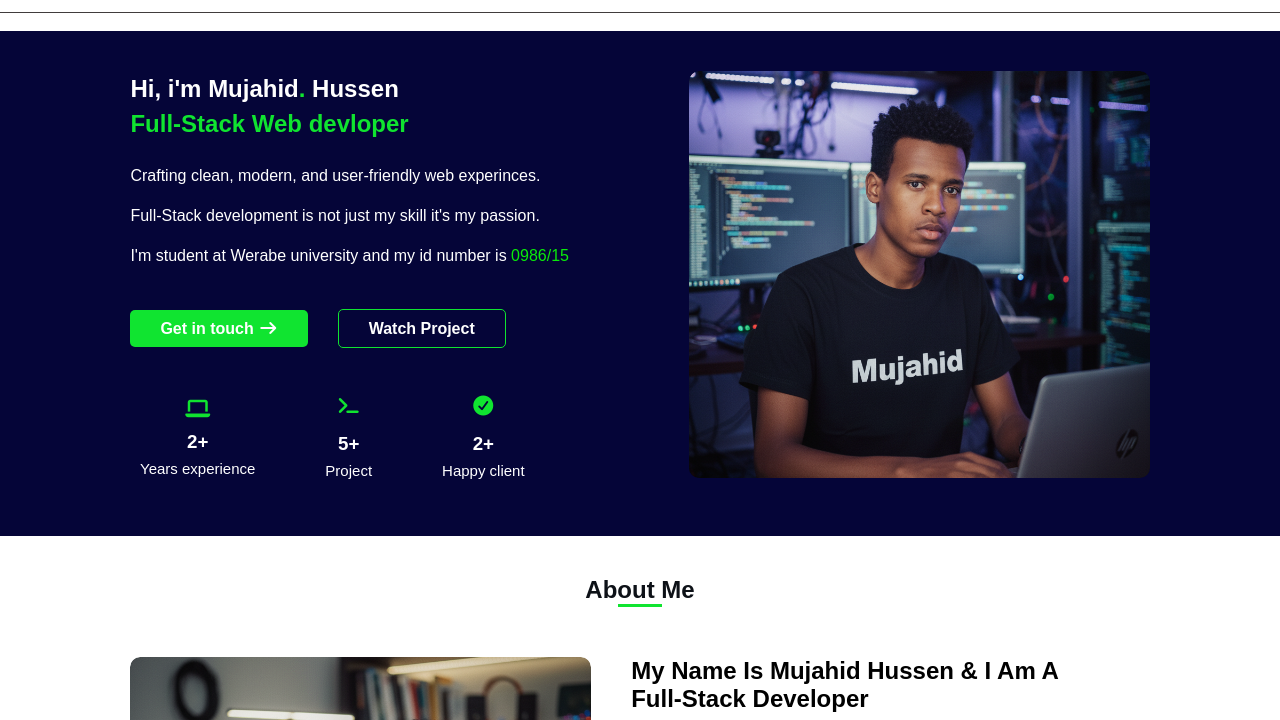
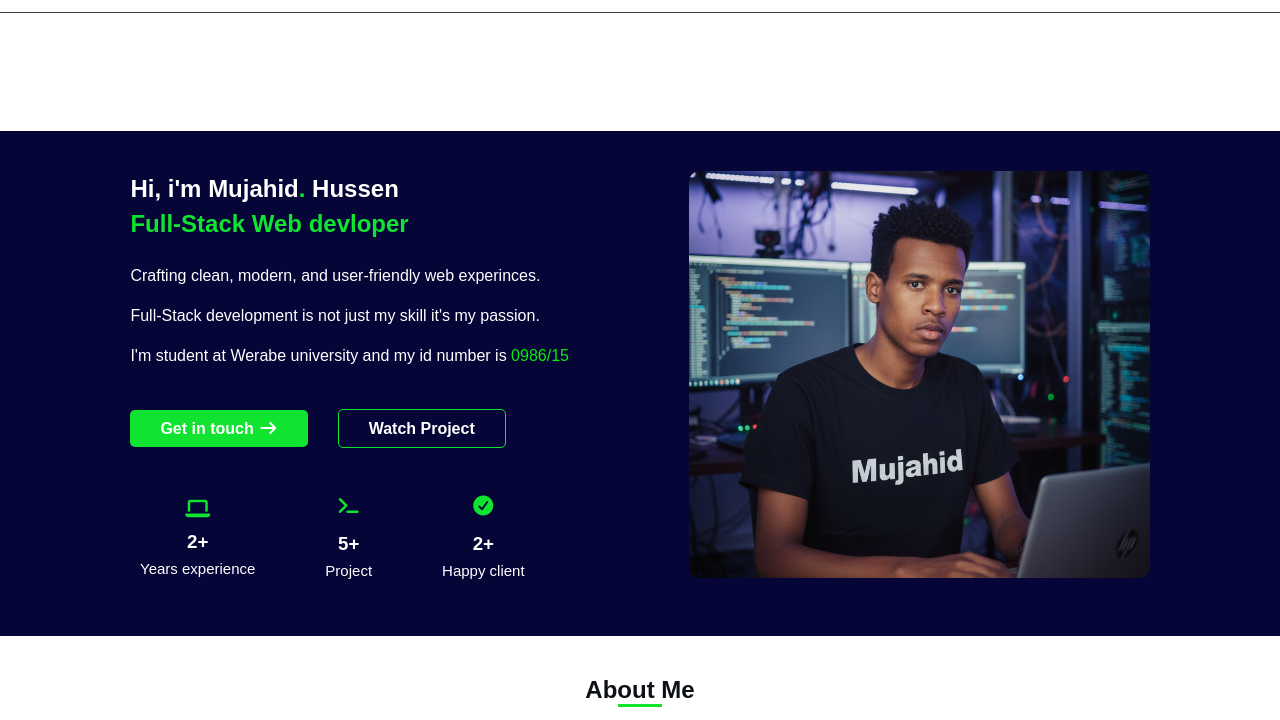
Before and after one commit to Mujuman/my-portfolio, a plain HTML site: page index.html in a window 1280 px wide. Shown: the part 59-779 px from the top of the page. Drawn offline with nearby package versions, Linux system fonts and the light colour scheme.

Commit message:
Update style.css

```diff
--- a/style.css
+++ b/style.css
@@ -33,7 +33,7 @@ a{
     margin: auto;
 }
 body{
-    padding-top: 90px;
+    padding-top: 190px;
 }
 .container1{
     display: flex;
```
